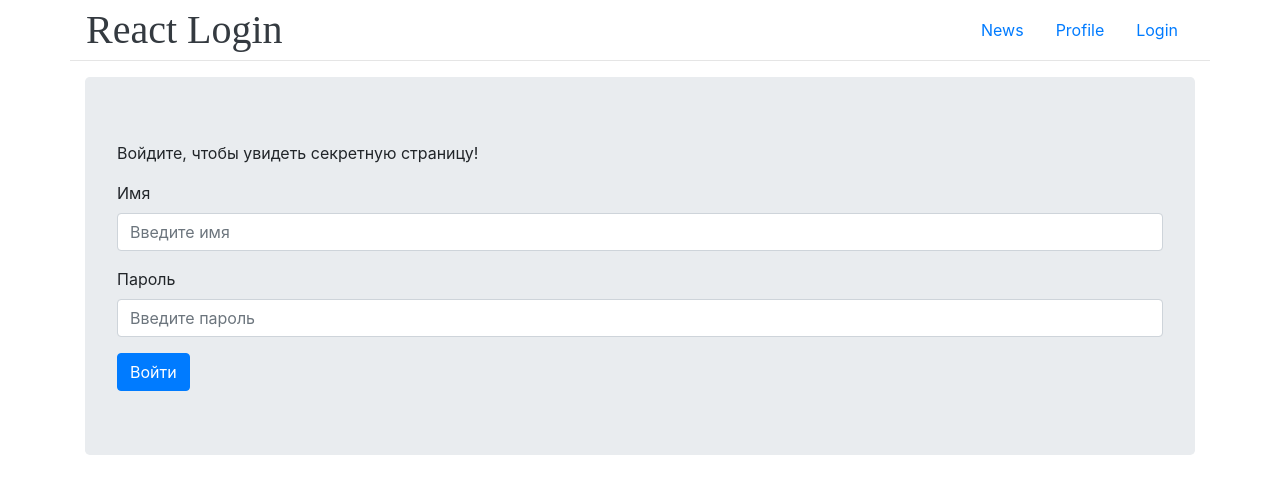
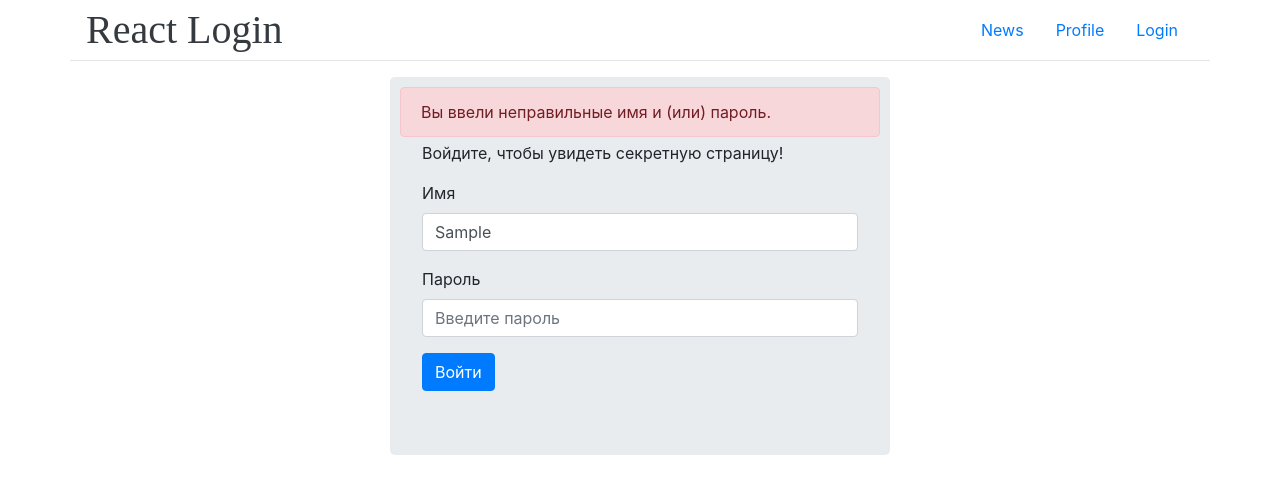
Before and after one commit to ArminBlaze/Test-1-login-react, a React (Create React App) app: page /login in a window 1280 px wide. Both pictures are taken after typing "Sample", "Sample123" into the empty fields and a click on the button "Войти". Shown: the top 494 px of the page. Built offline with nearby package versions, Linux system fonts and the light colour scheme.

Commit message:
13, 14 - Дизайн ошибки пароля и отправки формы

```diff
--- /dev/null
+++ b/src/components/SpinnerInner/SpinnerInner.css
@@ -0,0 +1,18 @@
+.SpinnerInner {
+  position: absolute;
+  left: 0;
+  right: 0;
+  top: 0;
+  bottom: 0;
+  margin: auto;
+  /* width: 100px; */
+  /* height: 100px; */
+  z-index: 1;
+  border-radius: inherit;
+  border: inherit;
+  background-color: inherit;
+
+  background-image: url('Spinner.svg');
+  background-repeat: no-repeat;
+  background-position: 50% 50%;
+}
--- /dev/null
+++ b/src/components/SpinnerInner/SpinnerInner.jsx
@@ -0,0 +1,13 @@
+import React from 'react';
+
+import './SpinnerInner.css';
+
+
+const SpinnerInner = () => {
+  return (
+    <div className="SpinnerInner"></div>
+  )
+}
+
+
+export default SpinnerInner;
--- a/src/components/pages/LoginPage.css
+++ b/src/components/pages/LoginPage.css
@@ -1,3 +1,26 @@
+.LoginPage {
+  position: relative;
+  max-width: 500px;
+  margin: 0 auto;
+}
+
 form {
   position: relative;
 }
+
+.LoginPage__error {
+  position: absolute;
+  margin: 0 auto;
+  top: 10px;
+  left: 10px;
+  right: 10px;
+  opacity: 0;
+}
+
+.LoginPage__error.show {
+  opacity: 1;
+}
+
+.LoginPage__btn {
+  position: relative;
+}
--- a/src/components/pages/LoginPage.jsx
+++ b/src/components/pages/LoginPage.jsx
@@ -4,7 +4,7 @@
 import withLoginService from 'hocs/withLoginService';
 import {compose, bindActionCreators} from 'redux';
 import { setLogin } from 'actions';
-import Spinner from 'components/Spinner/Spinner';
+import SpinnerInner from 'components/SpinnerInner/SpinnerInner';
 import ErrorIndicator from 'components/ErrorIndicator/ErrorIndicator';
 import './LoginPage.css';
 
@@ -38,29 +38,33 @@
 		//При изменении state - запустится render и у input будет очищено значение
 		//Интересный факт. Событие onchange input'а не вызывается ни при form.reset(), ни при изменении input.value
 		this.setState({
-      name: '',
       password: ''
 		})
   }
 
   render() {
-    const { isLoggedIn, loading, error } = this.props;
+    const { isLoggedIn, loading, error, wrongPassword } = this.props;
 
-    if(loading) return <Spinner />
-    if(error) return <ErrorIndicator />
+    // if(loading) return <Spinner />
+    let spinner = (loading) ? <SpinnerInner /> : null;
+    if(error) return <ErrorIndicator error={error}/>
 
     if(isLoggedIn) return <Redirect to='/profile'/>;
 
+    let errorClass = (wrongPassword) ? 'show' : '';
+    let isButtonDisabled = (loading) ? 'disabled' : false;
+
     return (
-      <div className='jumbotron'>
+      <div className='LoginPage jumbotron'>
+        <div className={`${errorClass} LoginPage__error alert alert-danger`}>
+            Вы ввели неправильные имя и (или) пароль.
+        </div>
         <p>Войдите, чтобы увидеть секретную страницу!</p>
         <form onSubmit={ this.onFormSubmit }>
-          <div class="invalid-tooltip">
-            Вы ввели неправильные имя и пароль.
-          </div>
           <div className="form-group">
             <label htmlFor="exampleInputName1">Имя</label>
             <input type="text" className="form-control" id="exampleInputName1" aria-describedby="nameHelp" placeholder="Введите имя"
+            required
             value={ this.state.name }
             onChange={ this.onNameChange }
             />
@@ -68,12 +72,14 @@
           <div className="form-group">
             <label htmlFor="exampleInputPassword1">Пароль</label>
             <input type="password" className="form-control" id="exampleInputPassword1" placeholder="Введите пароль"
+            required
             value={ this.state.password }
             onChange={ this.onPasswordChange }
             />
           </div>
-          <button type="submit"
-            className="btn btn-primary">
+          <button type="submit" disabled={isButtonDisabled}
+            className="LoginPage__btn btn btn-primary">
+              {spinner}
               Войти
           </button>
         </form>
--- a/src/services/LoginService.js
+++ b/src/services/LoginService.js
@@ -24,7 +24,7 @@
     return new Promise( (resolve, reject) => {
 
       setTimeout( () => {
-        if (Math.random() > 0.75) {
+        if (Math.random() > 1) {
           reject(new Error('Пропал интернет! (тестовая ошибка)'))
         }
         else {
```
Also changed, not shown: src/components/SpinnerInner/Spinner.svg (added).
